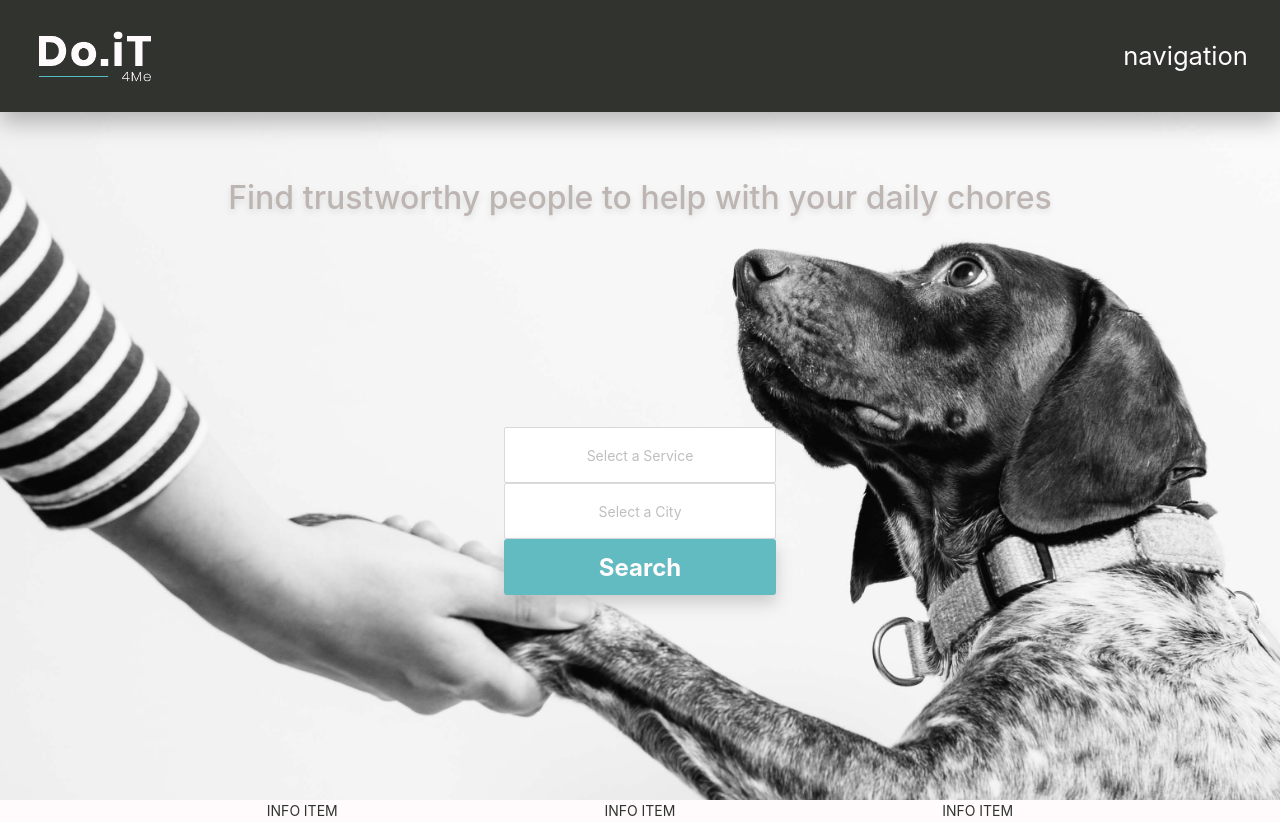
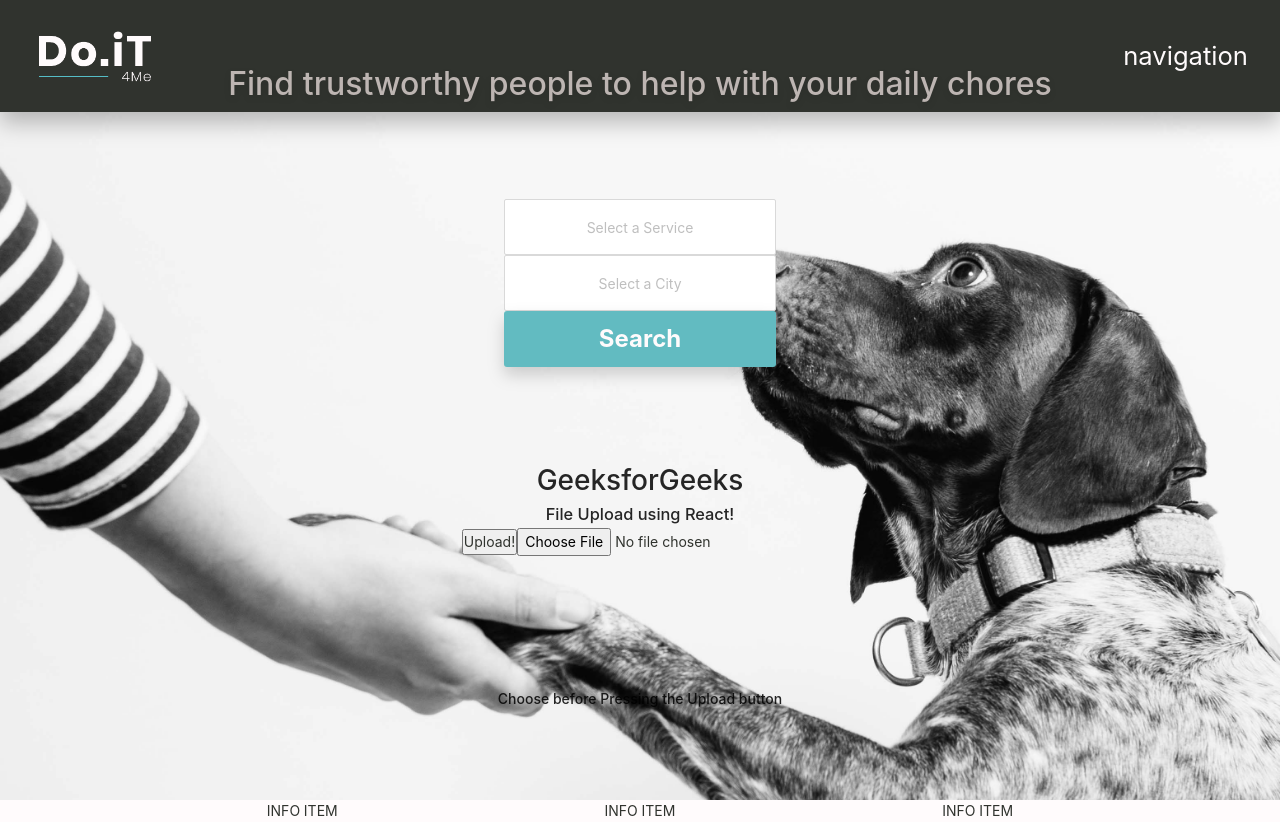
Before and after one commit to Do-it-for-me/front-end, a React (Create React App) app: page / in a window 1280 px wide. Built offline with nearby package versions, Linux system fonts and the light colour scheme.

Commit message:
before pulling from wafi's master 200916

```diff
--- a/package.json
+++ b/package.json
@@ -7,6 +7,7 @@
     "@testing-library/react": "^9.5.0",
     "@testing-library/user-event": "^7.2.1",
     "antd": "^4.6.4",
+    "axios": "^0.20.0",
     "node-sass": "^4.14.1",
     "react": "^16.13.1",
     "react-dom": "^16.13.1",
--- /dev/null
+++ b/src/Components/FileUpload.js
@@ -0,0 +1,81 @@
+import React, { Component } from "react";
+import axios from "axios";
+
+export default class FileUpload extends Component {
+  state = {
+    // Initially, no file is selected
+    selectedFile: null,
+  };
+
+  // On file select (from the pop up)
+  onFileChange = (event) => {
+    // Update the state
+    this.setState({ selectedFile: event.target.files[0] });
+  };
+
+  // On file upload (click the upload button)
+  onFileUpload = () => {
+    console.log("clicked");
+    // Create an object of formData
+    const formData = new FormData();
+
+    // Update the formData object
+    formData.append(
+      "userImage",
+      this.state.selectedFile,
+      this.state.selectedFile.name
+    );
+
+    // Details of the uploaded file
+    console.log(this.state.selectedFile);
+
+    // Request made to the backend api
+    // Send formData object
+    axios.post("http://localhost:3000/api/users/userImage", formData);
+  };
+
+  // File content to be displayed after
+  // file upload is complete
+  fileData = () => {
+    if (this.state.selectedFile) {
+      return (
+        <div>
+          <h2>File Details:</h2>
+          <p>File Name: {this.state.selectedFile.name}</p>
+          <p>File Type: {this.state.selectedFile.type}</p>
+          <p>
+            Last Modified:{" "}
+            {this.state.selectedFile.lastModifiedDate.toDateString()}
+          </p>
+        </div>
+      );
+    } else {
+      return (
+        <div>
+          <br />
+          <h4>Choose before Pressing the Upload button</h4>
+        </div>
+      );
+    }
+  };
+
+  render() {
+    return (
+      <div>
+        <h1>GeeksforGeeks</h1>
+        <h3>File Upload using React!</h3>
+        <div>
+          <button onClick={this.onFileUpload}>Upload!</button>
+          <input type="file" onChange={this.onFileChange} />
+          <br></br>
+          <br></br>
+          <br></br>
+          <br></br>
+          <br></br>
+          <br></br>
+        </div>
+        {this.fileData()}
+      </div>
+    );
+  }
+}
--- a/src/Components/views/Home.js
+++ b/src/Components/views/Home.js
@@ -3,6 +3,7 @@ import React from "react";
 import { StyledHome } from "../Styled-Components/StyledHome";
 import { StyledButton } from "../Styled-Components/StyledButton";
 import SelectServices from "../Elements/SelectServices";
+import FileUpload from "../../Components/FileUpload";
 
 const services = [
   {
@@ -40,6 +41,7 @@ const Home = () => {
           <SelectServices options={cities} type="City" />
           <StyledButton type="primary">Search</StyledButton>
         </div>
+        <FileUpload />
       </div>
       <div className="infoSection">
         <div className="infoItem">INFO ITEM</div>
```
Also changed, not shown: 1 other file (tests, documents, lock files or other folders).
